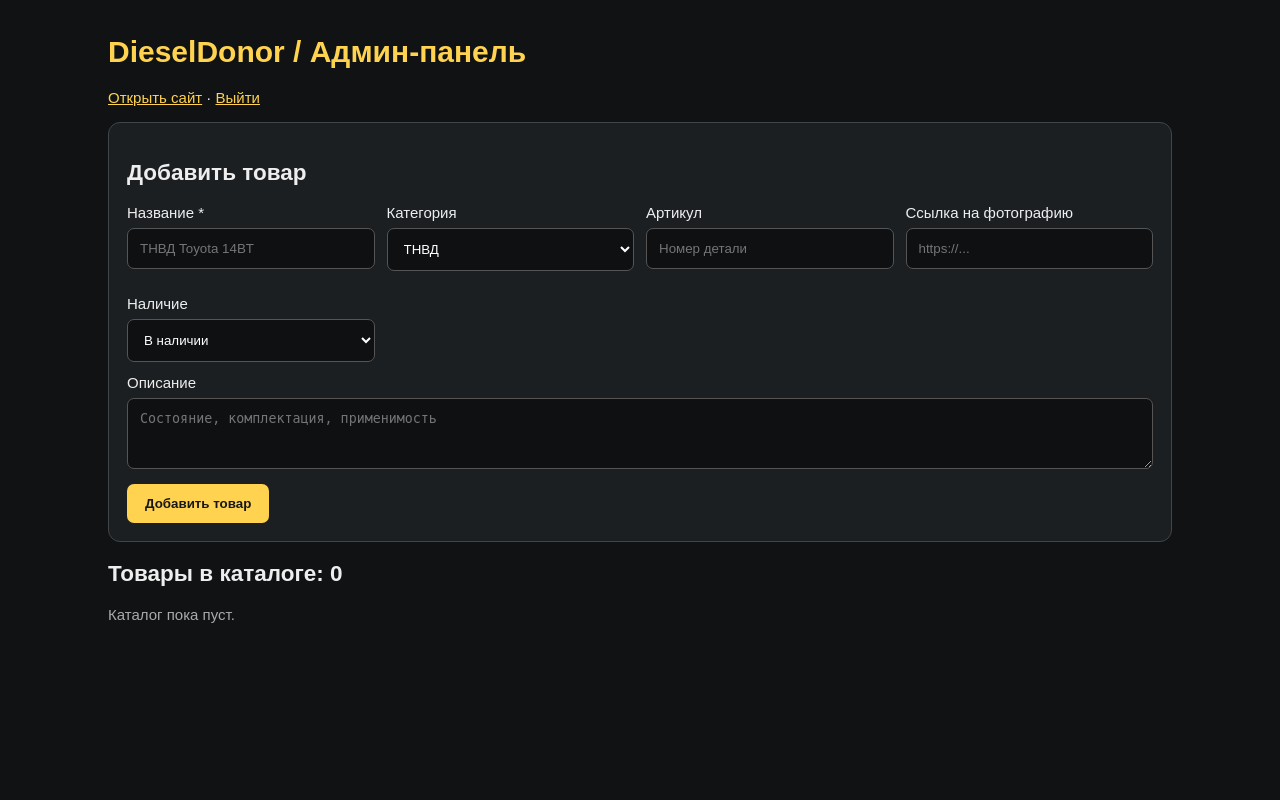
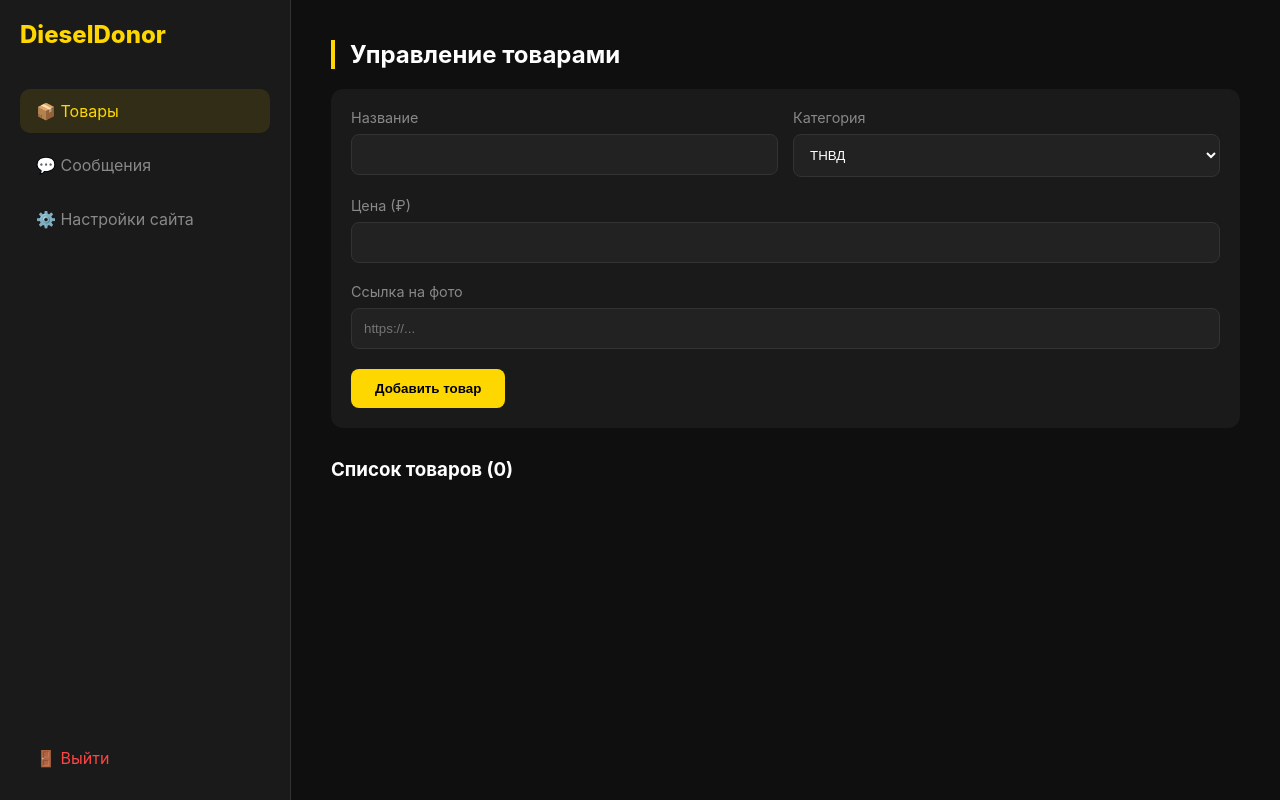
Before and after one commit to SinuciderePariMatch/dieseldonor, a Flask app: page /admin in a window 1280 px wide. Run offline with Flask 3, Linux system fonts and the light colour scheme; the visitor is signed in with stand-in values (Sample User, id 1); data that the repository does not hold is empty; parts of the project's set-up code (start-up, migrations or seed data) failed here and were passed over; some libraries are stand-ins or nearby versions.

Commit message:
Full admin panel with chats and site settings

```diff
--- a/app.py
+++ b/app.py
@@ -12,7 +12,6 @@ DATABASE_URL = os.environ.get("DATABASE_URL")
 if not DATABASE_URL:
     raise RuntimeError("DATABASE_URL is not configured")
 
-# Render иногда отдает postgres://, а psycopg требует postgresql://
 if DATABASE_URL.startswith("postgres://"):
     DATABASE_URL = DATABASE_URL.replace("postgres://", "postgresql://", 1)
 
@@ -22,7 +21,7 @@ def get_db():
 
 
 def init_db():
-    """Создает таблицы при первом запуске"""
+    """Создает все таблицы при первом запуске"""
     with get_db() as conn:
         # Таблица товаров
         conn.execute("""
@@ -53,7 +52,29 @@ def init_db():
             )
         """)
 
-        # Создаем админа из переменных окружения
+        # Таблица настроек сайта
+        conn.execute("""
+            CREATE TABLE IF NOT EXISTS site_settings (
+                key TEXT PRIMARY KEY,
+                value TEXT NOT NULL
+            )
+        """)
+
+        # Дефолтные настройки
+        defaults = {
+            "phone": "+7 (951) 011-58-78",
+            "address": "г. Владивосток, ул. Матросова, д. 30",
+            "work_hours": "Пн-Пт: 10:00 - 18:00",
+            "hero_title": "ТНВД. Без компромиссов.",
+            "hero_subtitle": "Оригинальные контрактные запчасти из Японии."
+        }
+        for k, v in defaults.items():
+            conn.execute(
+                "INSERT INTO site_settings (key, value) VALUES (%s, %s) ON CONFLICT DO NOTHING",
+                (k, v)
+            )
+
+        # Создаем админа
         username = os.environ.get("ADMIN_USERNAME")
         password = os.environ.get("ADMIN_PASSWORD")
         if username and password:
@@ -72,18 +93,23 @@ def init_db():
 
 @app.route("/")
 def home():
+    # Загружаем настройки для главной страницы
+    settings = {}
     popular_products = []
     try:
         with get_db() as conn:
+            rows = conn.execute("SELECT * FROM site_settings").fetchall()
+            settings = {r['key']: r['value'] for r in rows}
+
             popular_products = conn.execute("""
                 SELECT * FROM products
                 ORDER BY price DESC NULLS LAST, created_at DESC
                 LIMIT 8
             """).fetchall()
     except Exception as e:
-        print(f"Error loading popular products: {e}")
+        print(f"Error loading home data: {e}")
 
-    return render_template("index.html", popular_products=popular_products)
+    return render_template("index.html", popular_products=popular_products, site=settings)
 
 
 @app.route("/catalog")
@@ -224,11 +250,10 @@ def clear_cart():
     return redirect(url_for("cart"))
 
 
-# --- API ДЛЯ ЧАТА И ДОСТАВКИ (ИСПРАВЛЕНО) ---
+# --- API ДЛЯ ЧАТА И ДОСТАВКИ ---
 
 @app.route("/api/calculate-delivery", methods=["POST"])
 def api_calculate_delivery():
-    """Расчет доставки с защитой от ошибок"""
     try:
         data = request.get_json()
         if not data:
@@ -238,7 +263,6 @@ def api_calculate_delivery():
         city_to = data.get("city_to", "Москва")
         weight = float(data.get("weight", 5))
 
-        # Простая формула расчета (можно заменить на реальную логику)
         base_price = 300
         price_per_kg = 100
         total_price = int(base_price + (weight * price_per_kg))
@@ -256,7 +280,6 @@ def api_calculate_delivery():
 
 @app.route("/api/cart/add-ajax", methods=["POST"])
 def add_to_cart_ajax():
-    """Добавление товара в корзину через чат"""
     try:
         raw_id = request.form.get("product_id")
         if not raw_id:
@@ -282,7 +305,101 @@ def add_to_cart_ajax():
         return jsonify({"status": "error", "message": str(e)}), 500
 
 
-# --- АДМИНКА И АВТОРИЗАЦИЯ ---
+# --- ЧАТ С КЛИЕНТАМИ ---
+
+@app.route("/api/chat/save", methods=["POST"])
+def save_chat_message():
+    data = request.get_json()
+    session_id = data.get("session_id")
+    sender = data.get("sender")
+    message = data.get("message")
+
+    if not session_id or not message:
+        return jsonify({"error": "Bad request"}), 400
+
+    with get_db() as conn:
+        conn.execute("""
+            CREATE TABLE IF NOT EXISTS chat_messages (
+                id BIGINT GENERATED BY DEFAULT AS IDENTITY PRIMARY KEY,
+                session_id TEXT NOT NULL,
+                sender TEXT NOT NULL,
+                message TEXT NOT NULL,
+                created_at TIMESTAMP DEFAULT CURRENT_TIMESTAMP
+            )
+        """)
+
+        conn.execute(
+            "INSERT INTO chat_messages (session_id, sender, message) VALUES (%s, %s, %s)",
+            (session_id, sender, message)
+        )
+        conn.commit()
+
+    return jsonify({"status": "ok"})
+
+
+@app.route("/api/chat/history/<session_id>")
+def get_chat_history(session_id):
+    with get_db() as conn:
+        messages = conn.execute(
+            "SELECT * FROM chat_messages WHERE session_id = %s ORDER BY created_at ASC",
+            (session_id,)
+        ).fetchall()
+    return jsonify(messages)
+
+
+@app.route("/admin/chats")
+@admin_required
+def admin_chats():
+    with get_db() as conn:
+        chats = conn.execute("""
+            SELECT
+                session_id,
+                MAX(created_at) as last_msg_time,
+                COUNT(*) as msg_count,
+                (SELECT message FROM chat_messages cm2
+                 WHERE cm2.session_id = cm1.session_id
+                 ORDER BY cm2.created_at DESC LIMIT 1) as last_message,
+                (SELECT sender FROM chat_messages cm3
+                 WHERE cm3.session_id = cm1.session_id
+                 ORDER BY cm3.created_at DESC LIMIT 1) as last_sender
+            FROM chat_messages cm1
+            GROUP BY session_id
+            ORDER BY last_msg_time DESC
+        """).fetchall()
+
+    return render_template("admin_chats.html", chats=chats)
+
+
+@app.route("/admin/chat/<session_id>")
+@admin_required
+def admin_chat_detail(session_id):
+    with get_db() as conn:
+        messages = conn.execute(
+            "SELECT * FROM chat_messages WHERE session_id = %s ORDER BY created_at ASC",
+            (session_id,)
+        ).fetchall()
+
+    return render_template("admin_chat_detail.html", session_id=session_id, messages=messages)
+
+
+@app.route("/api/chat/reply", methods=["POST"])
+@admin_required
+def send_manager_reply():
+    data = request.get_json()
+    session_id = data.get("session_id")
+    message = data.get("message")
+
+    with get_db() as conn:
+        conn.execute(
+            "INSERT INTO chat_messages (session_id, sender, message) VALUES (%s, 'manager', %s)",
+            (session_id, message)
+        )
+        conn.commit()
+
+    return jsonify({"status": "ok"})
+
+
+# --- АДМИНКА И НАСТРОЙКИ ---
 
 def admin_required(func):
     @wraps(func)
@@ -323,7 +440,29 @@ def logout():
 def admin():
     with get_db() as conn:
         products = conn.execute("SELECT * FROM products ORDER BY id DESC").fetchall()
-    return render_template("admin.html", products=products)
+        # Загружаем настройки для отображения в админке
+        settings_rows = conn.execute("SELECT * FROM site_settings").fetchall()
+        settings = {r['key']: r['value'] for r in settings_rows}
+
+    return render_template("admin.html", products=products, settings=settings)
+
+
+@app.route("/admin/settings", methods=["GET", "POST"])
+@admin_required
+def admin_settings():
+    if request.method == "POST":
+        with get_db() as conn:
+            for key, value in request.form.items():
+                conn.execute(
+                    "INSERT INTO site_settings (key, value) VALUES (%s, %s) ON CONFLICT (key) DO UPDATE SET value = %s",
+                    (key, value, value)
+                )
+            conn.commit()
+        flash("Настройки сайта успешно сохранены!")
+        return redirect(url_for("admin"))
+
+    # GET запрос перенаправляет на главную админку, где есть вкладка настроек
+    return redirect(url_for("admin"))
 
 
 @app.route("/admin/add", methods=["POST"])
@@ -370,104 +509,6 @@ def delete_product(product_id):
 
 # Инициализация БД при старте
 init_db()
-# --- ЧАТ С КЛИЕНТАМИ (ADMIN + CLIENT) ---
 
-@app.route("/api/chat/save", methods=["POST"])
-def save_chat_message():
-    """Сохраняет сообщение от клиента или менеджера"""
-    data = request.get_json()
-    session_id = data.get("session_id") # Уникальный ID сессии клиента
-    sender = data.get("sender") # 'client' или 'manager'
-    message = data.get("message")
-
-    if not session_id or not message:
-        return jsonify({"error": "Bad request"}), 400
-
-    with get_db() as conn:
-        # Создаем таблицу чатов, если нет
-        conn.execute("""
-            CREATE TABLE IF NOT EXISTS chat_messages (
-                id BIGINT GENERATED BY DEFAULT AS IDENTITY PRIMARY KEY,
-                session_id TEXT NOT NULL,
-                sender TEXT NOT NULL,
-                message TEXT NOT NULL,
-                created_at TIMESTAMP DEFAULT CURRENT_TIMESTAMP
-            )
-        """)
-
-        conn.execute(
-            "INSERT INTO chat_messages (session_id, sender, message) VALUES (%s, %s, %s)",
-            (session_id, sender, message)
-        )
-        conn.commit()
-
-    return jsonify({"status": "ok"})
-
-
-@app.route("/api/chat/history/<session_id>")
-def get_chat_history(session_id):
-    """Получает историю переписки для конкретной сессии"""
-    with get_db() as conn:
-        messages = conn.execute(
-            "SELECT * FROM chat_messages WHERE session_id = %s ORDER BY created_at ASC",
-            (session_id,)
-        ).fetchall()
-    return jsonify(messages)
-
-
-@app.route("/admin/chats")
-@admin_required
-def admin_chats():
-    """Страница со списком всех активных диалогов"""
-    with get_db() as conn:
-        # Группируем по session_id, берем последнее сообщение и время
-        chats = conn.execute("""
-            SELECT
-                session_id,
-                MAX(created_at) as last_msg_time,
-                COUNT(*) as msg_count,
-                (SELECT message FROM chat_messages cm2
-                 WHERE cm2.session_id = cm1.session_id
-                 ORDER BY cm2.created_at DESC LIMIT 1) as last_message,
-                (SELECT sender FROM chat_messages cm3
-                 WHERE cm3.session_id = cm1.session_id
-                 ORDER BY cm3.created_at DESC LIMIT 1) as last_sender
-            FROM chat_messages cm1
-            GROUP BY session_id
-            ORDER BY last_msg_time DESC
-        """).fetchall()
-
-    return render_template("admin_chats.html", chats=chats)
-
-
-@app.route("/admin/chat/<session_id>")
-@admin_required
-def admin_chat_detail(session_id):
-    """Страница конкретного диалога"""
-    with get_db() as conn:
-        messages = conn.execute(
-            "SELECT * FROM chat_messages WHERE session_id = %s ORDER BY created_at ASC",
-            (session_id,)
-        ).fetchall()
-
-    return render_template("admin_chat_detail.html", session_id=session_id, messages=messages)
-
-
-@app.route("/api/chat/reply", methods=["POST"])
-@admin_required
-def send_manager_reply():
-    """Менеджер отправляет ответ клиенту"""
-    data = request.get_json()
-    session_id = data.get("session_id")
-    message = data.get("message")
-
-    with get_db() as conn:
-        conn.execute(
-            "INSERT INTO chat_messages (session_id, sender, message) VALUES (%s, 'manager', %s)",
-            (session_id, message)
-        )
-        conn.commit()
-
-    return jsonify({"status": "ok"})
 if __name__ == "__main__":
     app.run(host="0.0.0.0", port=int(os.environ.get("PORT", 5000)))
--- a/templates/admin.html
+++ b/templates/admin.html
@@ -1,100 +1,115 @@
-
 <!DOCTYPE html>
 <html lang="ru">
 <head>
     <meta charset="UTF-8">
-<meta name="viewport" content="width=device-width, initial-scale=1">
-<title>DieselDonor — Управление каталогом</title>
+    <title>Админ-панель | DieselDonor</title>
     <style>
-*{box-sizing:border-box}
-body{margin:0;background:#101214;color:#eee;font:15px Arial}
-main{max-width:1100px;margin:35px auto;padding:0 18px}
-h1{color:#ffd34f}
-a{color:#ffd34f}
-.panel,.item{background:#1b1f22;border:1px solid #414548;border-radius:12px;padding:18px;margin:16px 0}
-.grid{display:grid;grid-template-columns:repeat(auto-fit,minmax(210px,1fr));gap:12px}
-input,textarea,select{width:100%;padding:12px;margin:7px 0 12px;background:#0e1012;color:white;border:1px solid #555;border-radius:7px}
-button{padding:12px 18px;background:#ffd34f;color:#171717;border:0;border-radius:7px;font-weight:bold;cursor:pointer}
-.item{display:flex;justify-content:space-between;gap:12px}
-.muted{color:#aaa}
+        body { margin: 0; font-family: -apple-system, sans-serif; background: #0f0f0f; color: #fff; display: flex; height: 100vh; }
+
+        /* Sidebar */
+        .sidebar { width: 250px; background: #1a1a1a; border-right: 1px solid #333; padding: 20px; display: flex; flex-direction: column; gap: 10px; }
+        .logo { font-size: 1.5rem; font-weight: 800; color: #FFD700; margin-bottom: 30px; text-decoration: none; }
+        .nav-item {
+            padding: 12px 16px; border-radius: 10px; color: #888; text-decoration: none; transition: all 0.3s; cursor: pointer; display: flex; align-items: center; gap: 10px;
+        }
+        .nav-item:hover, .nav-item.active { background: rgba(255,215,0,0.1); color: #FFD700; }
+
+        /* Main Content */
+        .main { flex: 1; padding: 40px; overflow-y: auto; }
+        .tab-content { display: none; animation: fadeIn 0.3s; }
+        .tab-content.active { display: block; }
+
+        h2 { border-left: 4px solid #FFD700; padding-left: 15px; margin-top: 0; }
+
+        /* Forms & Lists */
+        .form-group { margin-bottom: 20px; }
+        label { display: block; margin-bottom: 8px; color: #888; font-size: 0.9rem; }
+        input, select, textarea {
+            width: 100%; padding: 12px; border-radius: 8px; border: 1px solid #333;
+            background: #222; color: #fff; outline: none; box-sizing: border-box;
+        }
+        input:focus { border-color: #FFD700; }
+        .btn { background: #FFD700; color: #000; border: none; padding: 12px 24px; border-radius: 8px; font-weight: bold; cursor: pointer; }
+
+        .product-list { display: grid; gap: 15px; margin-top: 30px; }
+        .product-item { background: #1a1a1a; padding: 20px; border-radius: 12px; border: 1px solid #333; display: flex; justify-content: space-between; align-items: center; }
+
+        @keyframes fadeIn { from { opacity: 0; transform: translateY(10px); } to { opacity: 1; transform: translateY(0); } }
     </style>
 </head>
 <body>
-<main>
-
-<h1>DieselDonor / Админ-панель</h1>
-<p><a href="/">Открыть сайт</a> · <a href="/admin/logout">Выйти</a></p>
-
-{% for message in get_flashed_messages() %}
-<p>{{ message }}</p>
-{% endfor %}
-
-<form class="panel" method="post" action="/admin/add">
-<h2>Добавить товар</h2>
-
-<div class="grid">
-
-<label>Название *
-<input name="name" required placeholder="ТНВД Toyota 14BT">
-</label>
-
-<label>Категория
-<select name="category">
-<option>ТНВД</option>
-<option>Форсунки</option>
-<option>Клапана</option>
-<option>Генераторы и стартеры</option>
-<option>Турбокомпрессоры</option>
-<option>Другие комплектующие</option>
-</select>
-</label>
-
-<label>Артикул
-<input name="article" placeholder="Номер детали">
-</label>
-
-<label>Ссылка на фотографию
-<input name="photo_url" type="url" placeholder="https://...">
-</label>
-
-<label>Наличие
-<select name="availability">
-<option>В наличии</option>
-<option>Уточнить наличие</option>
-</select>
-</label>
-
+    <div class="sidebar">
+        <a href="/" class="logo">DieselDonor</a>
+        <div class="nav-item active" onclick="switchTab('products')">📦 Товары</div>
+        <div class="nav-item" onclick="switchTab('messages')">💬 Сообщения</div>
+        <div class="nav-item" onclick="switchTab('settings')">⚙️ Настройки сайта</div>
+        <a href="/admin/logout" class="nav-item" style="margin-top: auto; color: #ff4444;">🚪 Выйти</a>
     </div>
 
-<label>Описание
-<textarea name="description" rows="3" placeholder="Состояние, комплектация, применимость"></textarea>
-</label>
+    <div class="main">
+        <!-- Вкладка Товары -->
+        <div id="tab-products" class="tab-content active">
+            <h2>Управление товарами</h2>
+            <div style="background:#1a1a1a; padding:20px; border-radius:12px; margin-bottom:30px;">
+                <form action="/admin/add" method="POST">
+                    <div style="display:grid; grid-template-columns: 1fr 1fr; gap:15px;">
+                        <div class="form-group"><label>Название</label><input name="name" required></div>
+                        <div class="form-group"><label>Категория</label>
+                            <select name="category">
+                                <option>ТНВД</option><option>Форсунки</option><option>Турбина</option><option>АКПП</option>
+                            </select>
+                        </div>
+                    </div>
+                    <div class="form-group"><label>Цена (₽)</label><input type="number" name="price"></div>
+                    <div class="form-group"><label>Ссылка на фото</label><input name="images" placeholder="https://..."></div>
+                    <button type="submit" class="btn">Добавить товар</button>
+                </form>
+            </div>
 
-<button type="submit">Добавить товар</button>
+            <h3>Список товаров ({{ products|length }})</h3>
+            <div class="product-list">
+                {% for p in products %}
+                <div class="product-item">
+                    <div>
+                        <strong>{{ p.name }}</strong><br>
+                        <span style="color:#666; font-size:0.85rem;">{{ p.category }} • {{ p.price or 0 }} ₽</span>
+                    </div>
+                    <form action="/admin/delete/{{ p.id }}" method="POST" onsubmit="return confirm('Удалить?')">
+                        <button type="submit" class="btn" style="background:#ff4444; color:#fff; padding:8px 16px;">Удалить</button>
                     </form>
-
-<h2>Товары в каталоге: {{ products|length }}</h2>
-
-{% for product in products %}
-<div class="item">
-<div>
-<b>{{ product['name'] }}</b>
-<div class="muted">
-{{ product['category'] }} ·
-Артикул: {{ product['article'] or 'не указан' }} ·
-{{ product['availability'] }}
+                </div>
+                {% endfor %}
             </div>
         </div>
 
-<form method="post" action="/admin/delete/{{ product['id'] }}"
-onsubmit="return confirm('Удалить товар?')">
-<button type="submit">Удалить</button>
+        <!-- Вкладка Сообщения (Заглушка для перехода) -->
+        <div id="tab-messages" class="tab-content">
+            <h2>Сообщения от клиентов</h2>
+            <p style="color:#888;">Здесь будут отображаться диалоги из виджета поддержки.</p>
+            <a href="/admin/chats" class="btn">Открыть полный список чатов →</a>
+        </div>
+
+        <!-- Вкладка Настройки -->
+        <div id="tab-settings" class="tab-content">
+            <h2>Настройки сайта</h2>
+            <form action="/admin/settings" method="POST">
+                <div class="form-group"><label>Телефон</label><input name="phone" value="{{ settings.get('phone', '') }}"></div>
+                <div class="form-group"><label>Адрес</label><input name="address" value="{{ settings.get('address', '') }}"></div>
+                <div class="form-group"><label>Часы работы</label><input name="work_hours" value="{{ settings.get('work_hours', '') }}"></div>
+                <div class="form-group"><label>Заголовок на главной</label><input name="hero_title" value="{{ settings.get('hero_title', '') }}"></div>
+                <button type="submit" class="btn">Сохранить изменения</button>
             </form>
         </div>
-{% else %}
-<p class="muted">Каталог пока пуст.</p>
-{% endfor %}
+    </div>
 
-</main>
+    <script>
+        function switchTab(tabName) {
+            document.querySelectorAll('.tab-content').forEach(el => el.classList.remove('active'));
+            document.querySelectorAll('.nav-item').forEach(el => el.classList.remove('active'));
+
+            document.getElementById('tab-' + tabName).classList.add('active');
+            event.currentTarget.classList.add('active');
+        }
+    </script>
 </body>
 </html>
```
Lines whose indentation alone changed are shown as unchanged.
